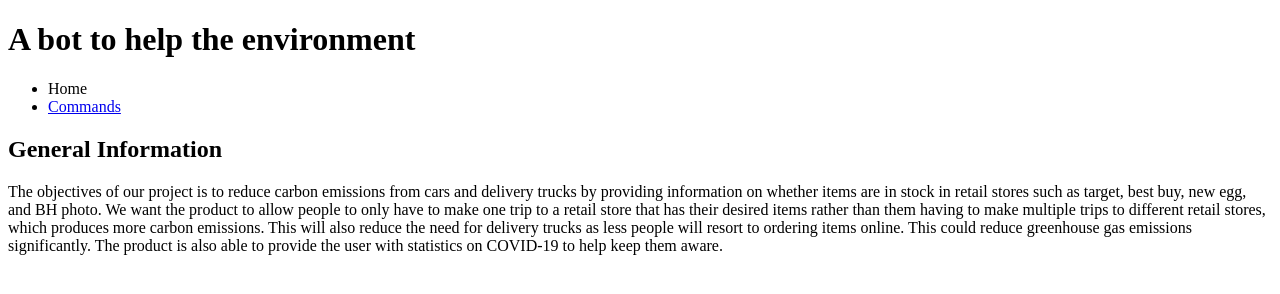
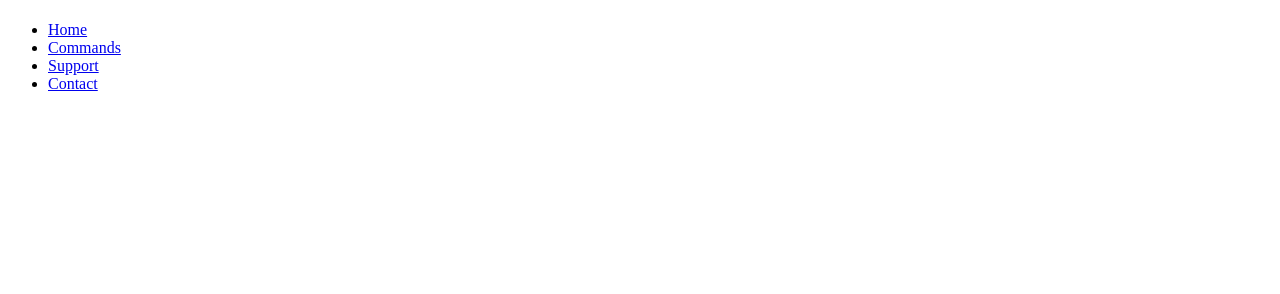
Before and after one commit to Ehren-Chuah/BowserBot, a plain HTML site: page ehren.html in a window 1280 px wide. Drawn offline with Linux system fonts and the light colour scheme.

Commit message:
Update ehren.html

```diff
--- a/ehren.html
+++ b/ehren.html
@@ -1,21 +1,30 @@
 <!DOCTYPE html>
 <html lang = "en">
 <head>
-	<meta charset="utf-8">
+	<meta charset="UTF-8">
+	<link rel="stylesheet" href="styles.css">
+
 	<title>
-		Discord Bot Info
+		Discord Bot
 	</title>
+
+
 </head>
 <body>
-	<h1> A bot to help the environment </h1>
-	<ul>
-		<li>Home</li>
-		<li><a href="commands.html">Commands</a></li>
-	</ul>
-	<h2>General Information</h2>
-	<p>The objectives of our project is to reduce carbon emissions from cars and delivery trucks by providing information on whether items are in stock in retail stores such as target, best buy, new egg, and BH photo. We want the product to allow people to only have to make one trip to a retail store that has their desired items rather than them having to make multiple trips to different retail stores, which produces more carbon emissions. This will also reduce the need for delivery trucks as less people will resort to ordering items online. This could reduce greenhouse gas emissions significantly. The product is also able to provide the user with statistics on COVID-19 to help keep them aware.</p>
+	<header>
+    <div class="container">
+      <h1 class="logo"></h1>
 
-
+      <nav>
+        <ul>
+          <li><a href="#">Home</a></li>
+          <li><a href="commands.html">Commands</a></li>
+          <li><a href="#">Support</a></li>
+          <li><a href="#">Contact</a></li>
+        </ul>
+      </nav>
+    </div>
+  </header>
 
 
 </body>
```
